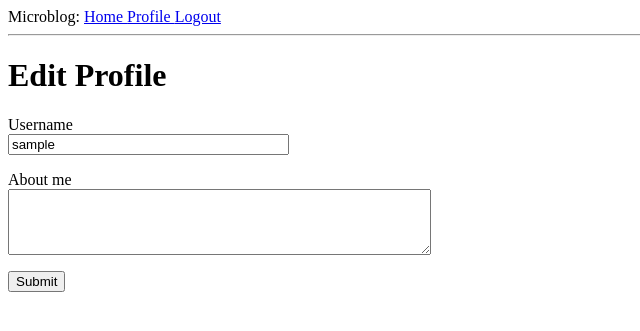
After one commit to cediced/microblog_tuto_flask, a Flask app: page /edit_profile in a window 1280 px wide. The commit adds this page. Shown: the top 331 px of the page, without its empty margins (0-640 px from the left). Run offline with Flask 2, Linux system fonts and the light colour scheme; the visitor is signed in with stand-in values (Sample User, id 1); data comes from the database, SQL or seed files in the repository; both versions use the stored data as it was after the commit.

Commit message:
edit profile

```diff
--- a/microblog/app/forms.py
+++ b/microblog/app/forms.py
@@ -2,9 +2,10 @@ from flask_wtf import FlaskForm
 from wtforms import (StringField,
                      PasswordField,
                      BooleanField,
-                     SubmitField)
-from wtforms.validators import DataRequired
-from wtforms.validators import ValidationError, DataRequired, Email, EqualTo
+                     SubmitField,
+                     TextAreaField)
+
+from wtforms.validators import ValidationError, DataRequired, Email, EqualTo, Length
 from app.models import User
 
 
@@ -32,3 +33,9 @@ class RegistrationForm(FlaskForm):
         user = User.query.filter_by(email=email.data).first()
         if user is not None:
             raise ValidationError('Please use a different email address.')
+
+
+class EditProfileForm(FlaskForm):
+    username = StringField('Username', validators=[DataRequired()])
+    about_me = TextAreaField('About me', validators=[Length(min=0, max=140)])
+    submit = SubmitField('Submit')
--- a/microblog/app/routes.py
+++ b/microblog/app/routes.py
@@ -1,11 +1,13 @@
 from flask import render_template, flash, redirect, url_for
 from app import app
 from app.forms import LoginForm
+from app.forms import EditProfileForm
 from app.models import User
 from flask_login import (current_user,
                          login_user,
                          logout_user,
                          login_required)
+from flask import request
 from app.forms import RegistrationForm
 from app import db
 from datetime import datetime
@@ -84,3 +86,20 @@ def before_request():
     if current_user.is_authenticated:
         current_user.last_seen = datetime.utcnow()
         db.session.commit()
+
+
+@app.route('/edit_profile', methods=['GET', 'POST'])
+@login_required
+def edit_profile():
+    form = EditProfileForm()
+    if form.validate_on_submit():
+        current_user.username = form.username.data
+        current_user.about_me = form.about_me.data
+        db.session.commit()
+        flash('Your changes have been saved.')
+        return redirect(url_for('edit_profile'))
+    elif request.method == 'GET':
+        form.username.data = current_user.username
+        form.about_me.data = current_user.about_me
+    return render_template('edit_profile.html', title='Edit Profile',
+                           form=form)
--- /dev/null
+++ b/microblog/app/templates/edit_profile.html
@@ -0,0 +1,23 @@
+{% extends "base.html" %}
+
+{% block content %}
+    <h1>Edit Profile</h1>
+    <form action="" method="post">
+        {{ form.hidden_tag() }}
+        <p>
+            {{ form.username.label }}<br>
+            {{ form.username(size=32) }}<br>
+            {% for error in form.username.errors %}
+            <span style="color: red;">[{{ error }}]</span>
+            {% endfor %}
+        </p>
+        <p>
+            {{ form.about_me.label }}<br>
+            {{ form.about_me(cols=50, rows=4) }}<br>
+            {% for error in form.about_me.errors %}
+            <span style="color: red;">[{{ error }}]</span>
+            {% endfor %}
+        </p>
+        <p>{{ form.submit() }}</p>
+    </form>
+{% endblock %}
--- a/microblog/app/templates/user.html
+++ b/microblog/app/templates/user.html
@@ -15,4 +15,7 @@
         {% include '_post.html' %}
     </table>
         {% endfor %}
+                {% if user == current_user %}
+                <p><a href="{{ url_for('edit_profile') }}">Edit your profile</a></p>
+                {% endif %}
 {% endblock %}
```
Also changed, not shown: microblog/app.db.
